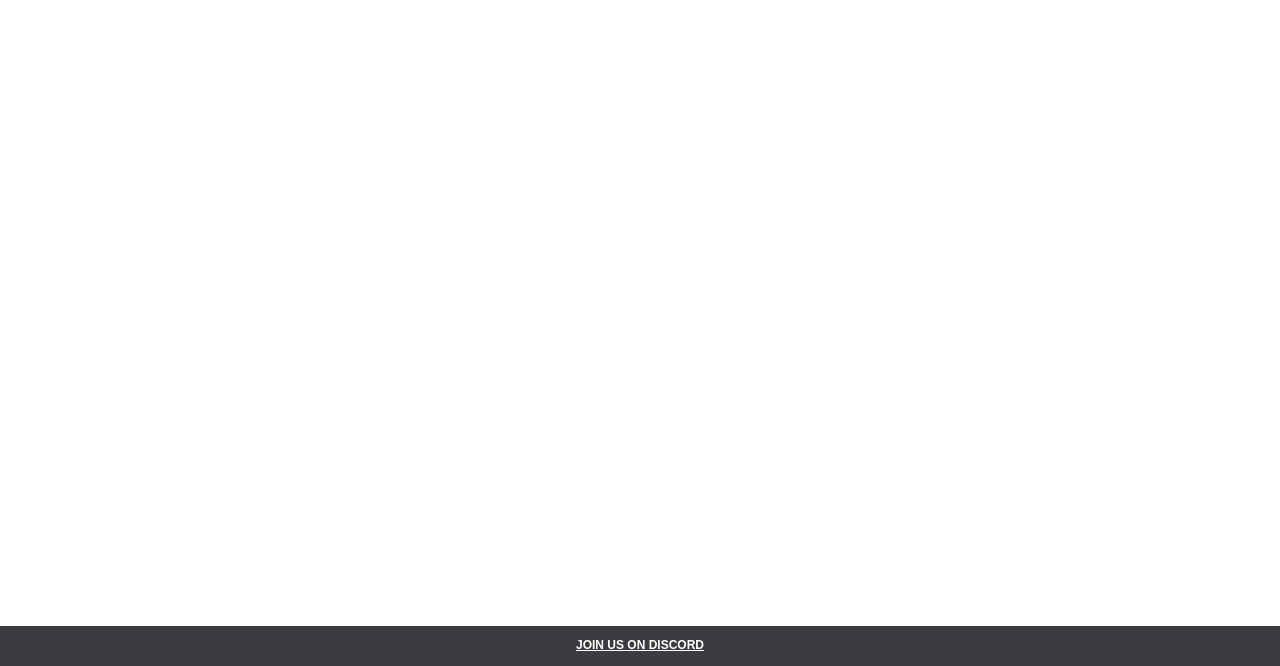
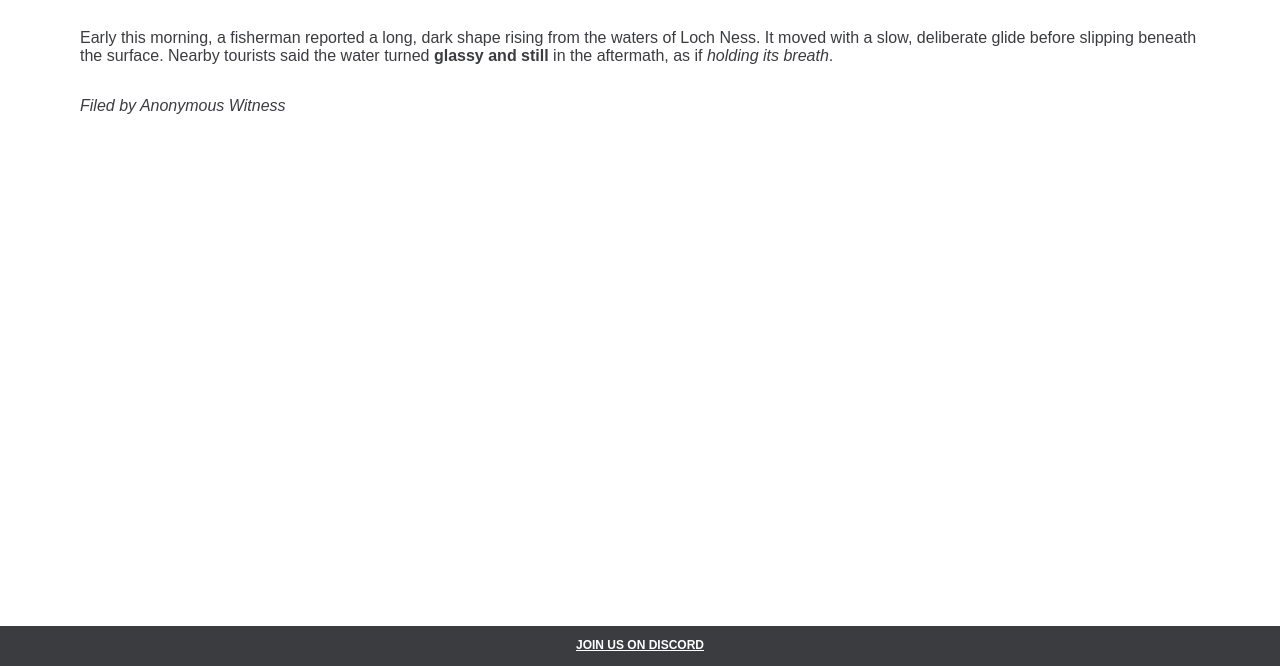
Before and after one commit to NyeinSuThwe/ex5-example, a plain HTML site: page today.html in a window 1280 px wide. Shown: the part 134-800 px from the top of the page. Drawn offline with Linux system fonts and the light colour scheme.

Commit message:
story added

```diff
--- a/today.html
+++ b/today.html
@@ -13,7 +13,14 @@
     <article>
       <h1>The Loch Ness Monster</h1>
       <h2>September 14, 2025</h2>
-      <!-- Story text will go here -->
+
+      <p>
+        Early this morning, a fisherman reported a long, dark shape rising from the
+        waters of Loch Ness. It moved with a slow, deliberate glide before slipping
+        beneath the surface. Nearby tourists said the water turned <strong>glassy and still</strong>
+        in the aftermath, as if <em>holding its breath</em>.
+      </p>
+      <p class="author"><i>Filed by Anonymous Witness</i></p>
     </article>
   </main>
 
```
